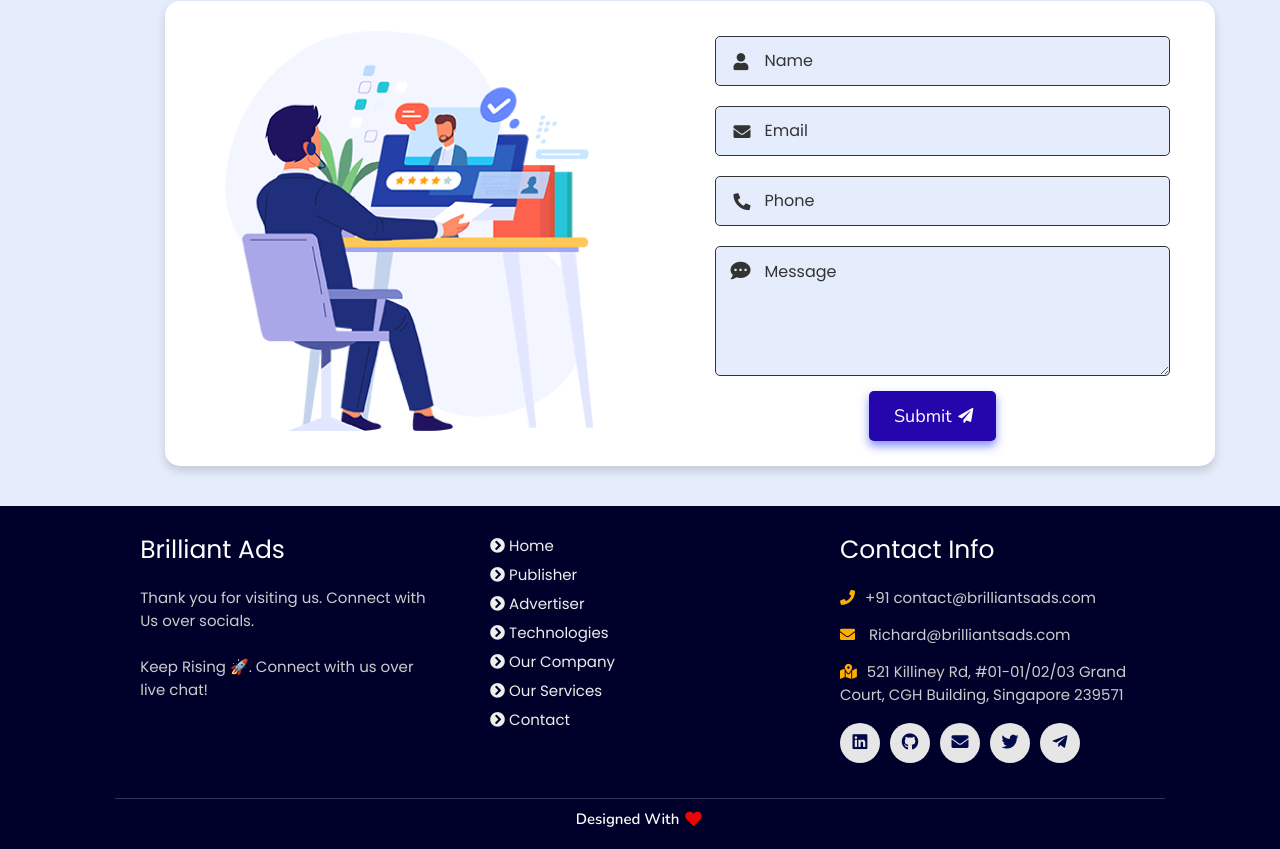
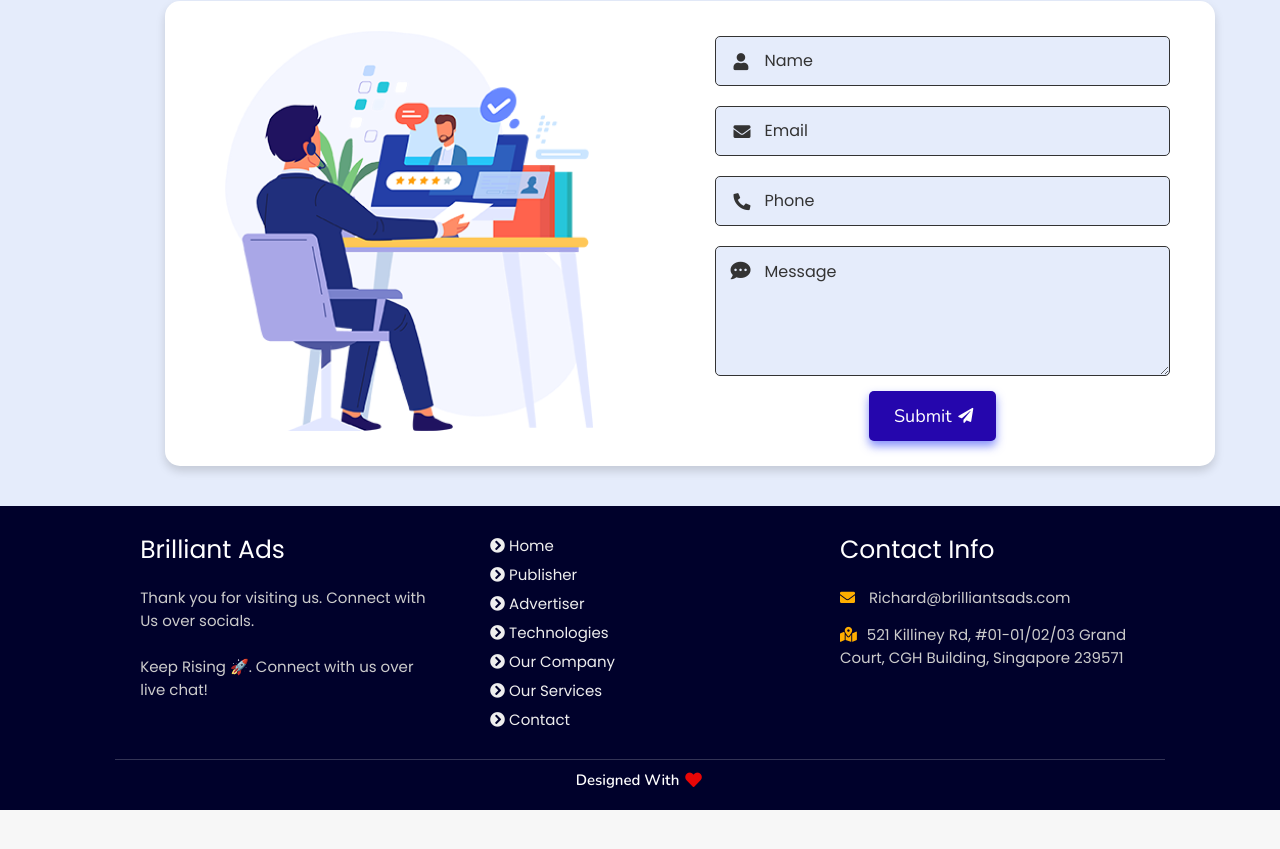
Before and after one commit to Siddhant7300/BrilliantsAds, a plain HTML site: page Front End/index.html in a window 1280 px wide. Shown: the part 4837-5686 px from the top of the page. After the commit the page ends 5647 px from the top, so only its background shows below. Drawn offline with nearby package versions, Linux system fonts and the light colour scheme.

Commit message:
Removed unnecessary icons

```diff
--- a/Front End/index.html
+++ b/Front End/index.html
@@ -330,17 +330,8 @@ As we continue to grow and evolve, we remain steadfast in our commitment to our
 
       <div class="box">
           <h3>contact info</h3>
-          <p> <i class="fas fa-phone"></i>+91 contact@brilliantsads.com</p>
           <p> <i class="fas fa-envelope"></i> Richard@brilliantsads.com</p>
           <p> <i class="fas fa-map-marked-alt"></i>521 Killiney Rd, #01-01/02/03 Grand Court, CGH Building, Singapore 239571</p>
-          <div class="share">
-
-              <a href="" class="fab fa-linkedin" aria-label="LinkedIn" target="_blank"></a>
-              <a href="" class="fab fa-github" aria-label="GitHub" target="_blank"></a>
-              <a href="" class="fas fa-envelope" aria-label="Mail" target="_blank"></a>
-              <a href="" class="fab fa-twitter" aria-label="Twitter" target="_blank"></a>
-              <a href="" class="fab fa-telegram-plane" aria-label="Telegram" target="_blank"></a>
-          </div>
       </div>
   </div>
 
```
